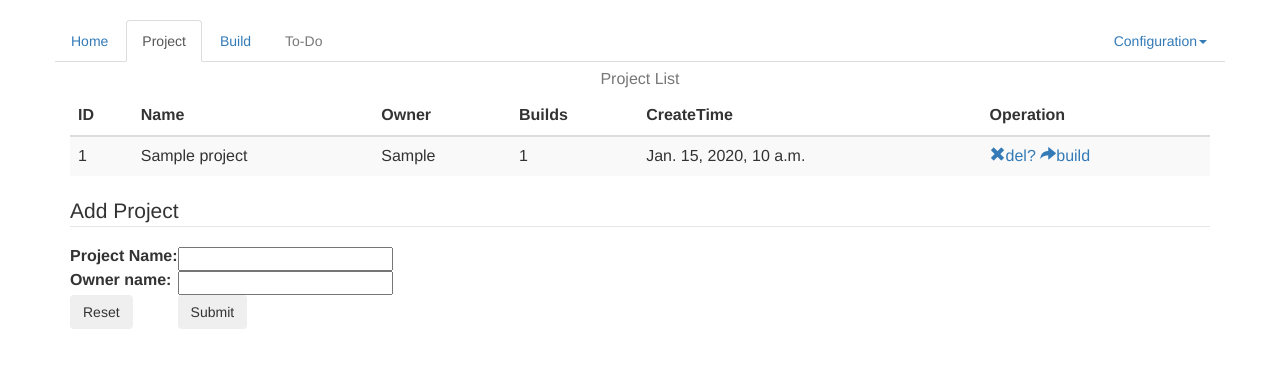
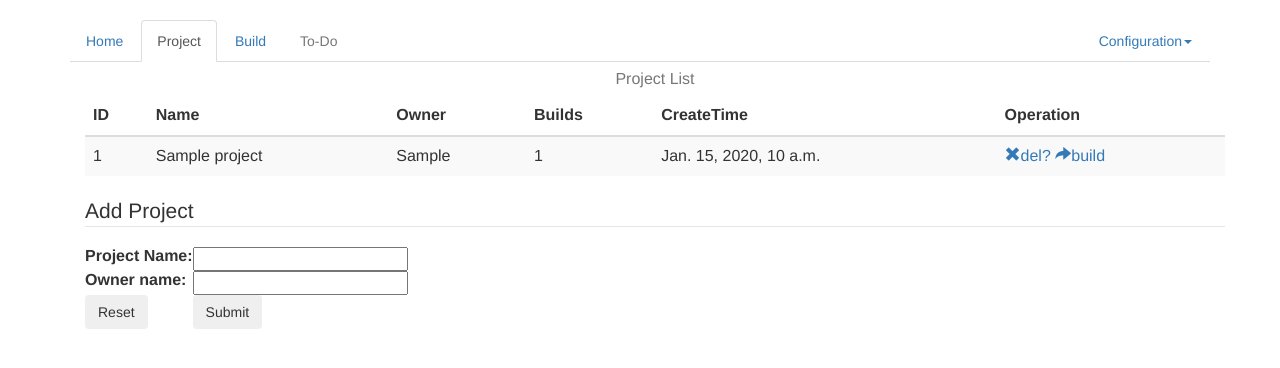
Before and after one commit to brucepei/snsbigdata, a Django app: page /project in a window 1280 px wide. Shown: the top 368 px of the page. Run offline with Django 3.2, Linux system fonts and the light colour scheme; tables that the repository leaves empty hold one stand-in row (values such as "Sample post"); some libraries are stand-ins or nearby versions.

Commit message:
ajust div container level in templates

```diff
--- a/tbd/templates/tbd/base.html
+++ b/tbd/templates/tbd/base.html
@@ -14,8 +14,7 @@
     <body>
         <div class="container">
             <div class="row">
-                <div class="span12">
-                    <div class="view">
+                <div class="col-md-12">
                     <ul class="nav nav-tabs" contenteditable="false">
                         <li {% block nav_home_attr %}{% endblock %}><a href="{% url 'tbd_home' %}">Home</a></li>
                         <li {% block nav_project_attr %}{% endblock %}><a href="{% url 'tbd_project' %}">Project</a></li>
@@ -36,12 +35,7 @@
                     </ul>
                 </div>
             </div>
-            </div>
-            <div class="row">
-                <div class="span12">
             {% block content %}{% endblock %}
-                </div>
-            </div>
         </div>
 
         <script src="/static/js/jquery-1.11.3.min.js"></script>
--- a/tbd/templates/tbd/build.html
+++ b/tbd/templates/tbd/build.html
@@ -31,7 +31,7 @@
                         </h4>
                     </div>
                 </div>
-                <table id="id_project_table" class="table" contenteditable="false">
+                <table id="id_build_table" class="table table-hover" contenteditable="false">
                     <caption class="text-center">Build List</caption>
                     <thead>
                         <tr>
--- a/tbd/templates/tbd/project.html
+++ b/tbd/templates/tbd/project.html
@@ -4,6 +4,8 @@
 
 {% block content %}
     <div class="container">
+        <div class="row">
+            <div class="col-md-12">
                 <table id="id_project_table" class="table table-striped table-hover" contenteditable="false">
                     <caption class="text-center">Project List</caption>
                     <thead>
@@ -51,4 +53,6 @@
                     </fieldset>
                 </form>
             </div>
+        </div>
+    </div>
 {% endblock %}
```
Lines whose indentation alone changed are shown as unchanged.
